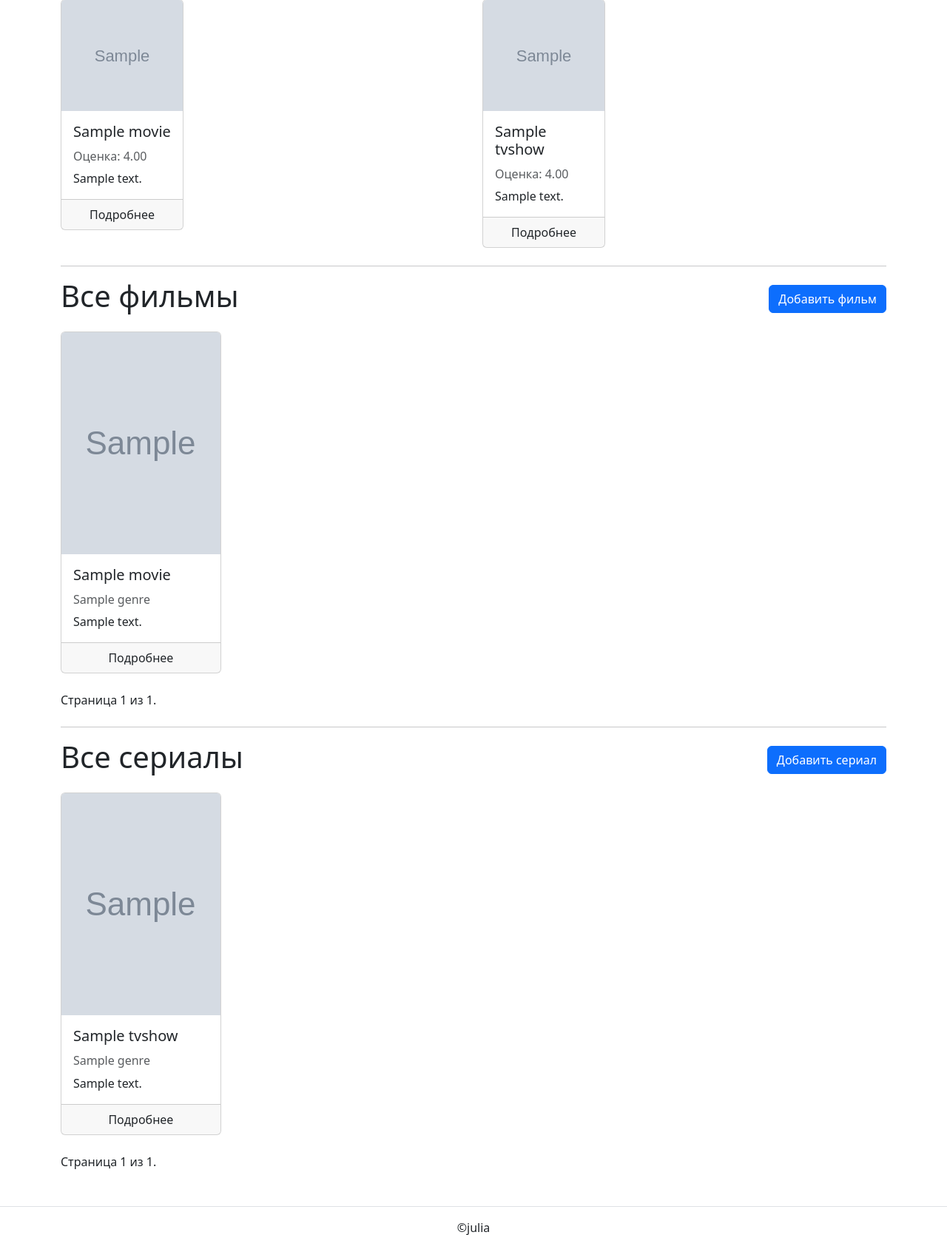
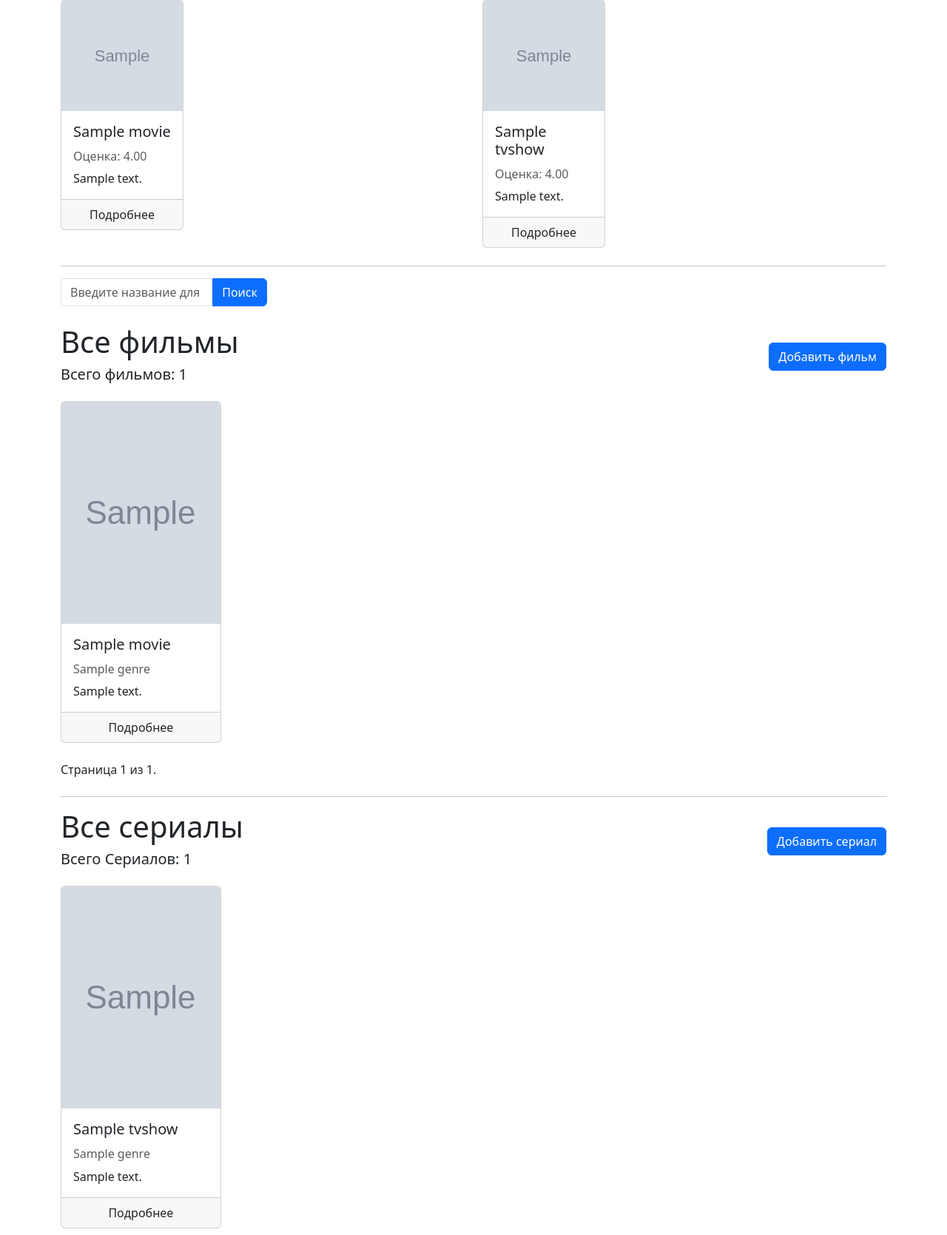
Before and after one commit to Julia-Fedotovaa/MoviePlatform, a Django app: template MoviePlatform/templates/media/media.html in a window 1280 px wide. Shown: the part 177-1846 px from the top of the page at 74% size. Run offline with Django 5.2, Linux system fonts and the light colour scheme; the template is opened without the code that fills it: most values are stand-ins (such as "Sample title", 1, 10 or a date in 2020); grey boxes marked "Sample" are stand-in pictures; parts of the project's set-up code (start-up, migrations or seed data) failed here and were passed over; some libraries are stand-ins or nearby versions.

Commit message:
Added search panel & few methods

```diff
--- a/MoviePlatform/media/models.py
+++ b/MoviePlatform/media/models.py
@@ -103,6 +103,7 @@ class AbstractMedia(PolymorphicModel):
     release_date = models.DateField(verbose_name='Дата выхода', validators=[release_date_validator])
     country = models.ForeignKey(Country, on_delete=models.CASCADE, verbose_name='Страна')
     genres = models.ManyToManyField(Genre, verbose_name='Жанры')
+    is_published = models.BooleanField(verbose_name='Опубликовано', default=True)
 
     def __str__(self):
         """Строковое представление объекта"""
--- a/MoviePlatform/templates/media/media.html
+++ b/MoviePlatform/templates/media/media.html
@@ -34,9 +34,18 @@
 
     <hr class="mt-4">
 
+    <form method="get" class="mb-4 w-25">
+        <div class="input-group">
+            <input type="text" name="search" class="form-control" placeholder="Введите название для поиска..."
+                   value="{{ search_query }}">
+            <button class="btn btn-primary" type="submit">Поиск</button>
+        </div>
+    </form>
+
     <div class="row align-items-center mb-3">
         <div class="col">
             <h1>Все фильмы</h1>
+            <h5>Всего фильмов: {{ movie_count }}</h5>
         </div>
         <div class="col text-end">
             <a href="{% url 'add_movie' %}" class="btn btn-primary">Добавить фильм</a>
@@ -76,6 +85,7 @@
     <div class="row align-items-center mb-3">
         <div class="col">
             <h1>Все сериалы</h1>
+            <h5>Всего Сериалов: {{ tvshow_count }}</h5>
         </div>
         <div class="col text-end">
             <a href="{% url 'add_tvshow' %}" class="btn btn-primary">Добавить сериал</a>
```
Also changed, not shown: MoviePlatform/media/views.py (+19 -1 lines), MoviePlatform/db.sqlite3, MoviePlatform/media/migrations/0010_alter_media_options_abstractmedia_is_published_and_more.py (added).
